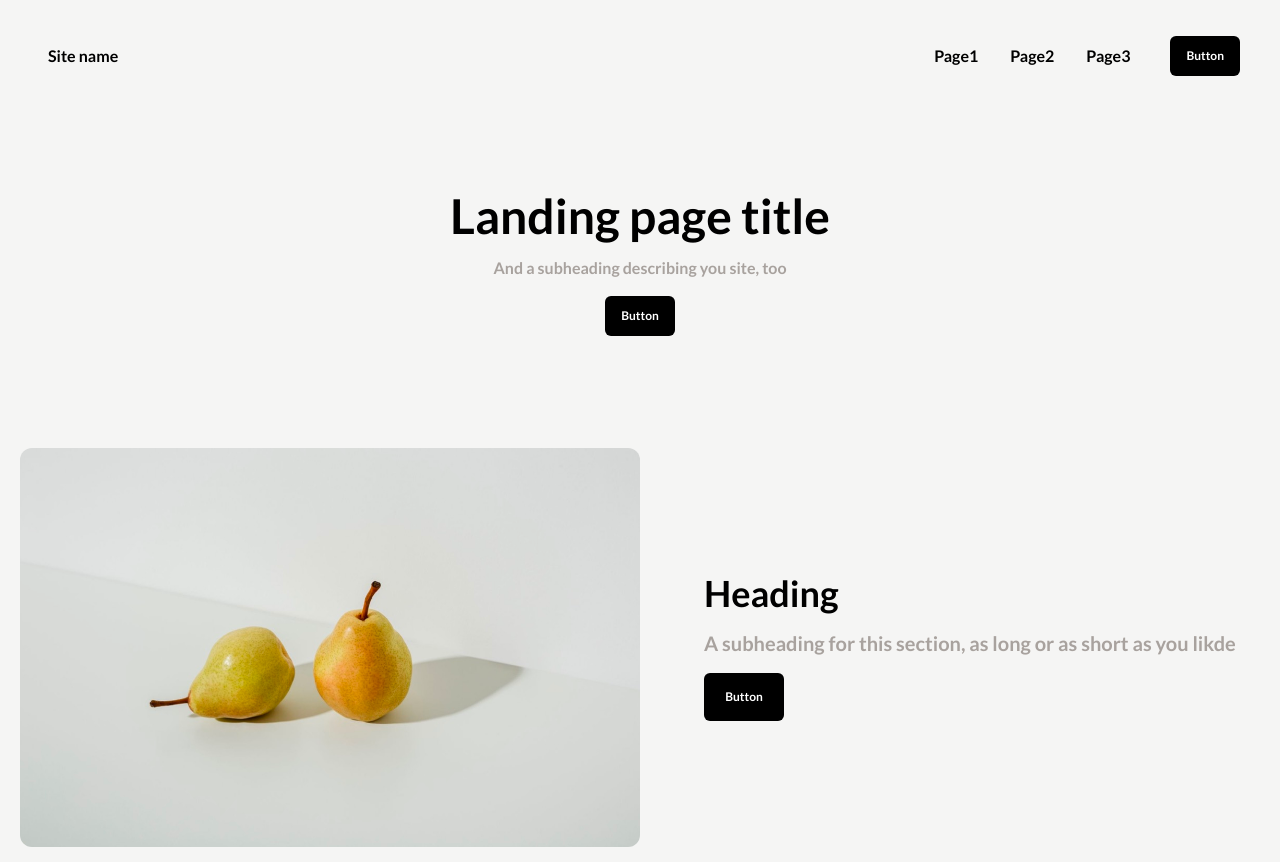
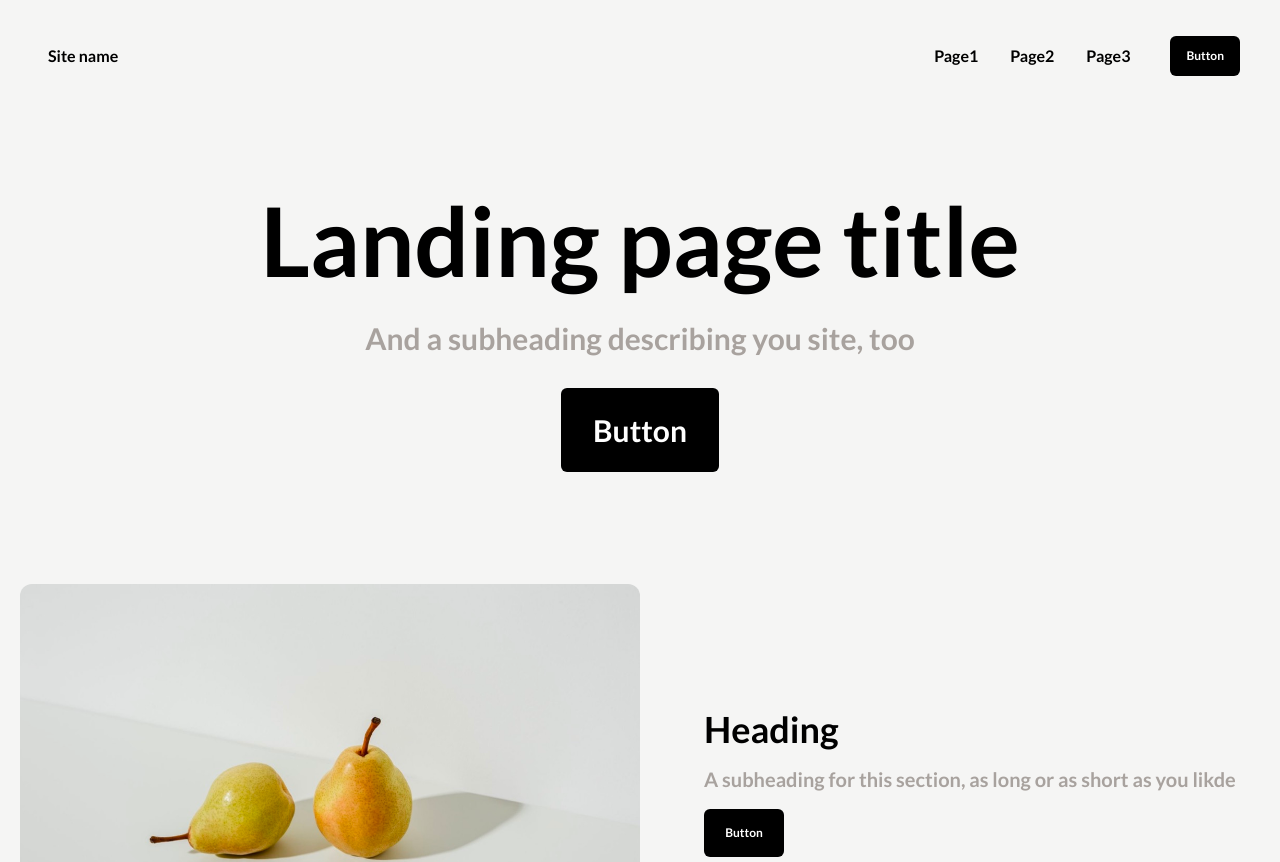
Before and after one commit to YM202c2100/figma-reproduction, a Next.js app: page / in a window 1280 px wide. Shown: the top 862 px of the page. Built offline with nearby package versions, Linux system fonts and the light colour scheme.

Commit message:
[update] Header内のレスポンシブ対応
メディアクエリによる指定(lg, xl, 2xl)

```diff
--- a/app/page.tsx
+++ b/app/page.tsx
@@ -8,11 +8,11 @@ export default function Page() {
       <Header/>
       {/* メインタイトル */}
       <div className="flex flex-col items-center">
-        <div className="text-5xl mt-20">Landing page title</div>
-        <div className="m-4 text-stone-400">
+        <div className="text-6xl mt-20 lg:text-7xl xl:text-8xl 2xl:text-9xl">Landing page title</div>
+        <div className="text-lg m-4 text-stone-400 lg:text-2xl xl:text-3xl xl:my-8 2xl:text-5xl">
           And a subheading describing you site, too
         </div>
-        <button className="text-xs mx-10 bg-black text-white px-4 py-3 rounded-md">Button</button>
+        <button className="text-xs bg-black text-white px-4 py-3 rounded-md lg:text-xl xl:text-3xl xl:px-8 xl:py-6">Button</button>
       </div>
       {/* Content description */}
       <div className="container mx-auto my-28">
```
